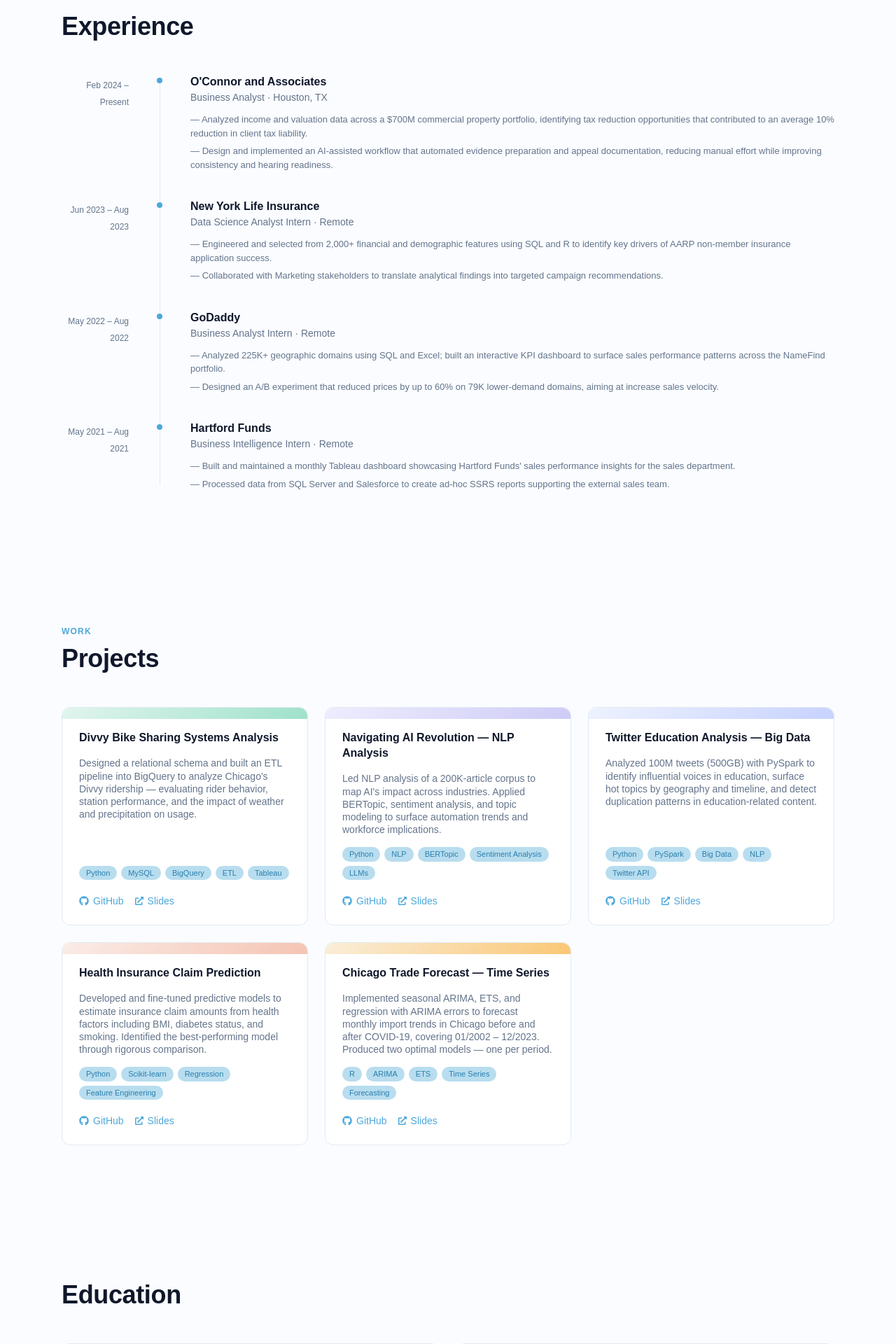
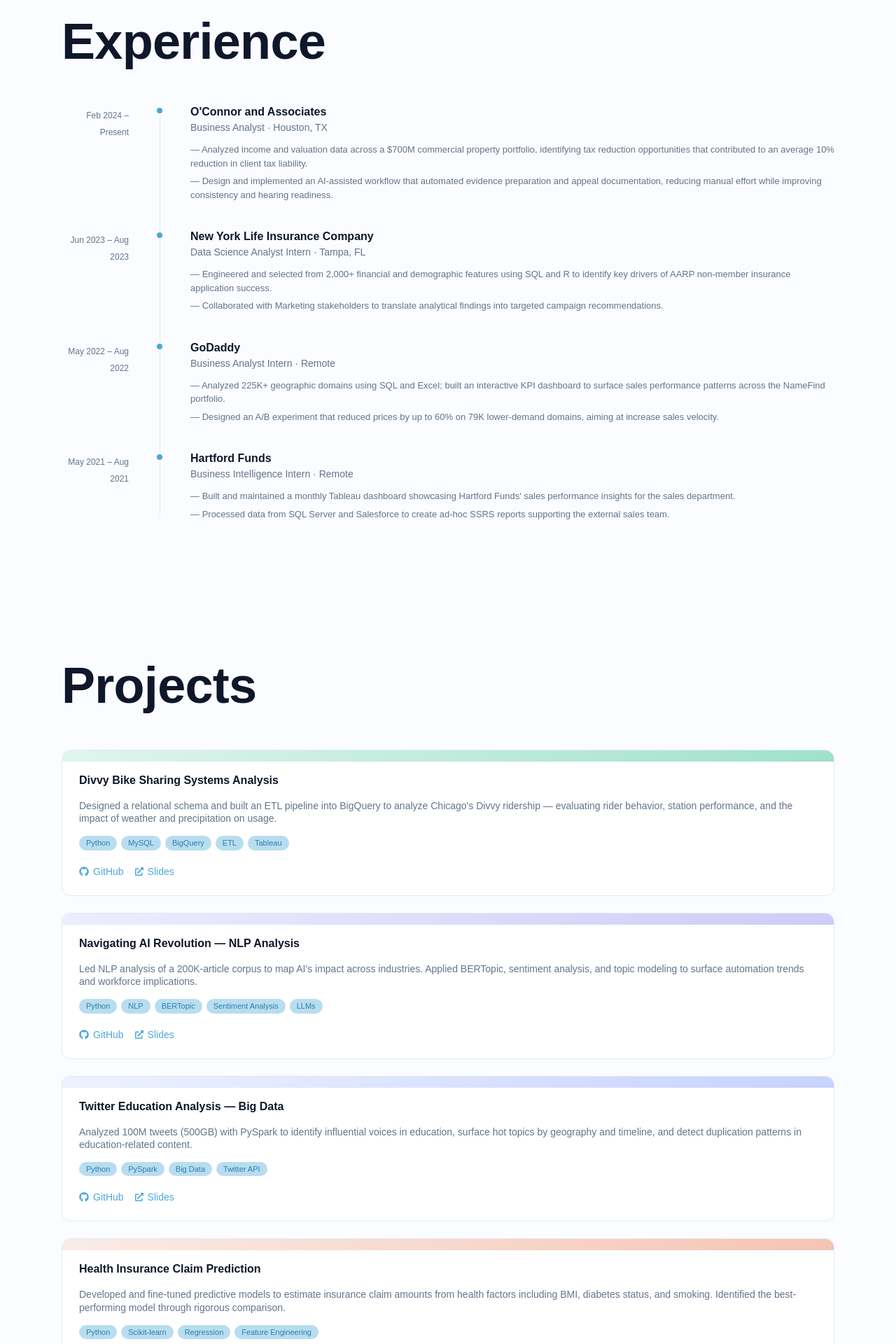
Before and after one commit to minhdvo1703/my-portfolio, a React (Vite) app: page / in a window 1280 px wide. Shown: the part 880-2800 px from the top of the page at 70% size. Built offline with nearby package versions, Linux system fonts and the light colour scheme; a web font is replaced by a local one.

Commit message:
fix: NYL location, project layout, remove Work label, section heading sizes
Co-Authored-By: Claude Sonnet 4.6 <noreply@anthropic.com>
Claude-Session: https://claude.ai/code/session_01VCmG6dvkvyXodYMhcBMJkN

```diff
--- a/src/components/Education.jsx
+++ b/src/components/Education.jsx
@@ -68,7 +68,7 @@ export default function Education() {
     <section id="education" className="py-24" ref={ref} style={{ background: '#FAFCFF' }}>
       <div className="max-w-6xl mx-auto px-6">
 
-        <h2 className="font-sans text-3xl md:text-4xl font-bold text-text-base mb-12"
+        <h2 className="font-sans text-6xl md:text-7xl font-bold text-text-base mb-12"
           style={{ lineHeight: '1.2', letterSpacing: '-0.01em' }}>
           Education
         </h2>
--- a/src/components/Experience.jsx
+++ b/src/components/Experience.jsx
@@ -8,7 +8,7 @@ export default function Experience() {
     <section id="experience" className="py-24 bg-bg-base" ref={ref}>
       <div className="max-w-6xl mx-auto px-6">
 
-        <h2 className="font-sans text-3xl md:text-4xl font-bold text-text-base mb-12"
+        <h2 className="font-sans text-6xl md:text-7xl font-bold text-text-base mb-12"
           style={{ lineHeight: '1.2', letterSpacing: '-0.01em' }}>
           Experience
         </h2>
--- a/src/components/Projects.jsx
+++ b/src/components/Projects.jsx
@@ -56,15 +56,12 @@ export default function Projects() {
     <section id="projects" className="py-24 bg-bg-base" ref={ref}>
       <div className="max-w-6xl mx-auto px-6">
 
-        <p className="font-sans text-[12px] font-semibold text-accent uppercase tracking-[0.1em] mb-2">
-          Work
-        </p>
-        <h2 className="font-sans text-3xl md:text-4xl font-bold text-text-base mb-12"
+        <h2 className="font-sans text-6xl md:text-7xl font-bold text-text-base mb-12"
           style={{ lineHeight: '1.2', letterSpacing: '-0.01em' }}>
           Projects
         </h2>
 
-        <div className="grid grid-cols-1 sm:grid-cols-2 lg:grid-cols-3 gap-6">
+        <div className="grid grid-cols-1 gap-6">
           {projects.map((p, i) => (
             <ProjectCard key={p.id} project={p} delay={i * 80} />
           ))}
--- a/src/data/experience.js
+++ b/src/data/experience.js
@@ -11,10 +11,10 @@ export const experience = [
     ]
   },
   {
-    company: "New York Life Insurance",
+    company: "New York Life Insurance Company",
     role: "Data Science Analyst Intern",
     period: "Jun 2023 – Aug 2023",
-    location: "Remote",
+    location: "Tampa, FL",
     highlights: [
       "Engineered and selected from 2,000+ financial and demographic features using SQL and R to identify key drivers of AARP non-member insurance application success.",
       "Collaborated with Marketing stakeholders to translate analytical findings into targeted campaign recommendations."
--- a/src/data/projects.js
+++ b/src/data/projects.js
@@ -26,7 +26,7 @@ const projects = [
     title: 'Twitter Education Analysis — Big Data',
     description:
       'Analyzed 100M tweets (500GB) with PySpark to identify influential voices in education, surface hot topics by geography and timeline, and detect duplication patterns in education-related content.',
-    tags: ['Python', 'PySpark', 'Big Data', 'NLP', 'Twitter API'],
+    tags: ['Python', 'PySpark', 'Big Data', 'Twitter API'],
     accentGradient: 'linear-gradient(135deg, #EEF2FF, #C7D2FE)',
     github: 'https://github.com/minhdvo1703/twitterer-edu',
     slides: 'https://bit.ly/bdp-twitter-edu',
```
